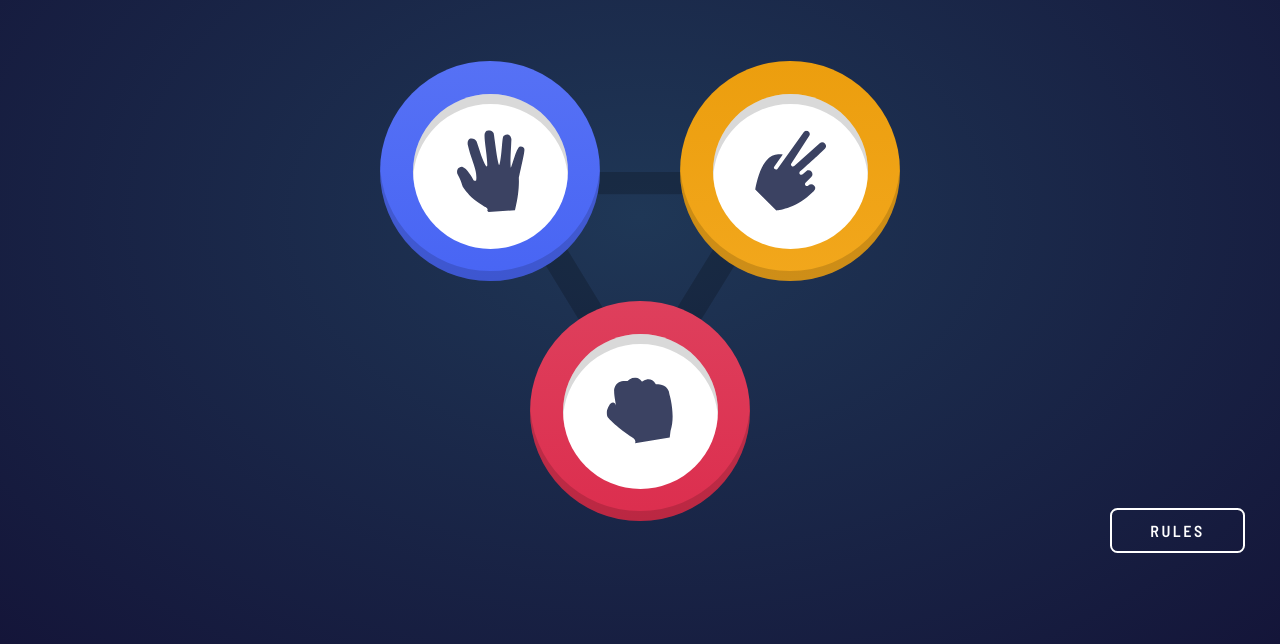
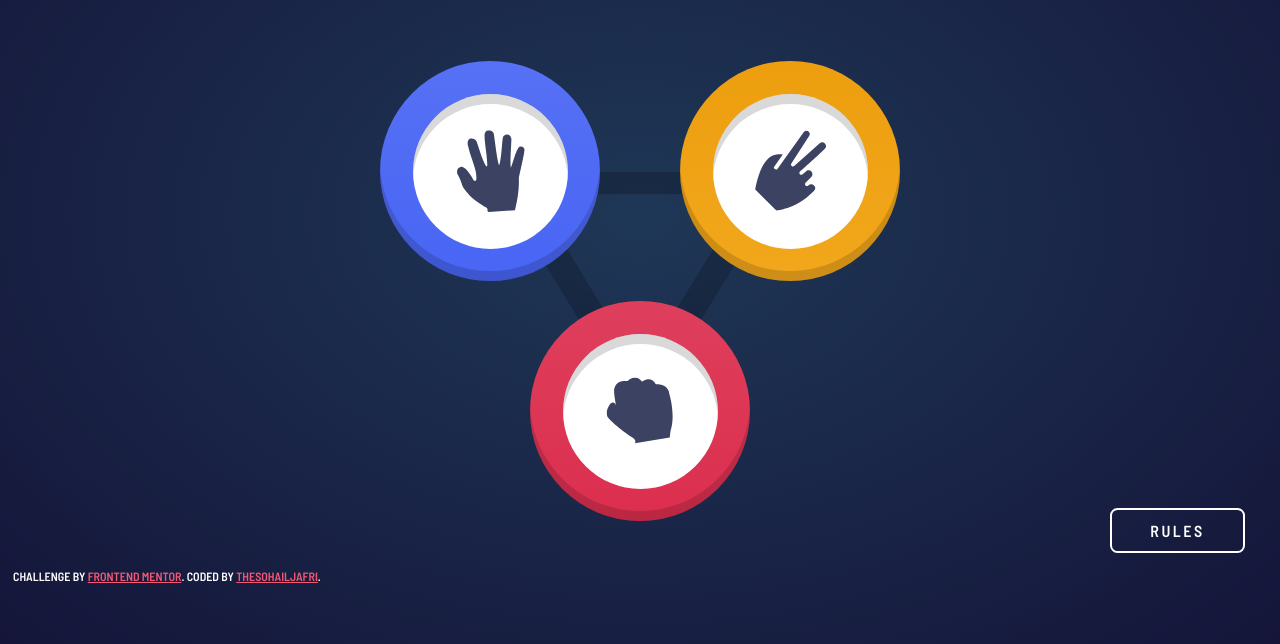
Before and after one commit to thesohailjafri/rock-paper-scissors-master, a plain HTML site: page index.html in a window 1280 px wide. Shown: the part 212-856 px from the top of the page. Drawn offline with Linux system fonts and the light colour scheme.

Commit message:
dst complete

```diff
--- a/index.html
+++ b/index.html
@@ -31,12 +31,14 @@
     <!-- Feel free to remove these styles or customise in your own stylesheet 👍 -->
     <style>
       .attribution {
-        font-size: 11px;
-        text-align: center;
+        position: fixed;
+        margin: 5px;
+        bottom: 0;
+        font-size: 12px;
       }
 
       .attribution a {
-        color: hsl(228, 45%, 44%);
+        color: hsl(349, 87%, 65%);
       }
     </style>
   </head>
@@ -258,13 +260,11 @@
       rules
     </button>
 
-
-
-
-    <!-- <div class="attribution">
-      Challenge by <a href="https://www.frontendmentor.io?ref=challenge" target="_blank">Frontend Mentor</a>.
-      Coded by <a href="#">Your Name Here</a>.
-    </div> -->
+    <div class="attribution">
+      Challenge by <a href="https://www.frontendmentor.io/challenges/rock-paper-scissors-game-pTgwgvgH"
+        target="_blank">Frontend Mentor</a>.
+      Coded by <a href="https://github.com/thesohailjafri" target="_blank">thesohailjafri</a>.
+    </div>
   </body>
 
 </html>
--- a/style.scss
+++ b/style.scss
@@ -38,14 +38,12 @@ $Rules-Gradient: radial-gradient(hsla(0, 0%, 0%, 0.1), hsla(0, 0%, 0%, 0.8));
 :root {
     text-transform: uppercase;
     color: $White-Text;
-
 }
 
 body {
     height: 100vh;
     width: auto;
     font-family: 'Barlow Semi Condensed', sans-serif;
-    // overflow: hidden;
     background: radial-gradient(hsl(214, 47%, 23%), hsl(237, 49%, 15%));
 }
 
```
